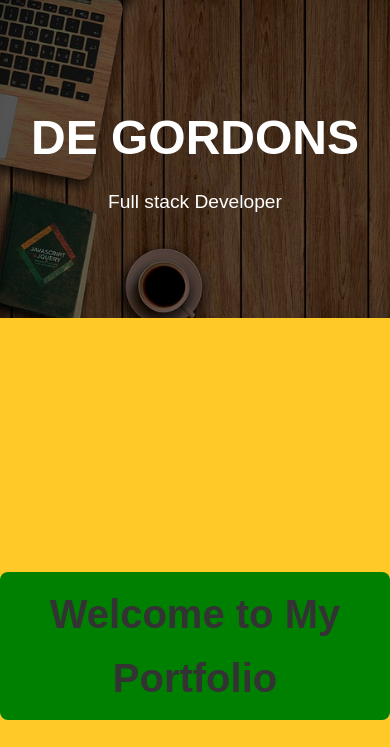
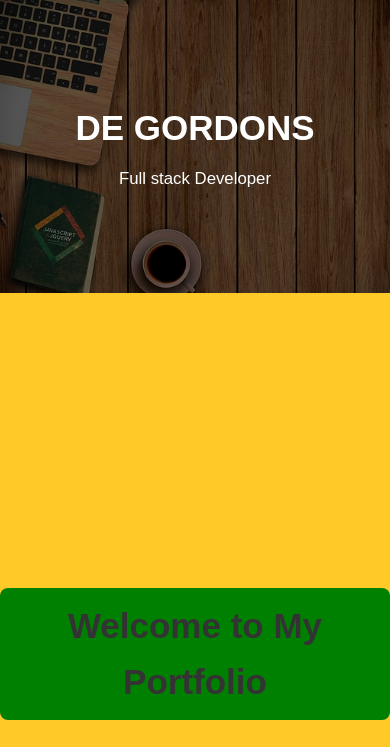
Before and after one commit to degordons/Portfoliowebpage, a plain HTML site: page index.html in a window 390 px wide. Shown: the top 747 px of the page. Drawn offline with Linux system fonts and the light colour scheme.

Commit message:
update styles.css

```diff
--- a/styles.css
+++ b/styles.css
@@ -581,3 +581,54 @@ html {
     background-color: #1e7e34;
     cursor: pointer;
 }
+
+/* Larger screens */
+@media screen and (min-width: 768px) {
+    body {
+        font-size: 18px; /* Adjust as needed */
+    }
+
+    h1 {
+        font-size: 3.5em; /* Adjust as needed */
+    }
+
+    p {
+        font-size: 1.5em; /* Adjust as needed */
+    }
+
+    /* Add more styles for larger screens if necessary */
+}
+
+/* Medium screens */
+@media screen and (max-width: 767px) {
+    body {
+        font-size: 16px; /* Adjust as needed */
+    }
+
+    h1 {
+        font-size: 3em; /* Adjust as needed */
+    }
+
+    p {
+        font-size: 1.3em; /* Adjust as needed */
+    }
+
+    /* Add more styles for medium screens if necessary */
+}
+
+/* Small screens */
+@media screen and (max-width: 576px) {
+    body {
+        font-size: 14px; /* Adjust as needed */
+    }
+
+    h1 {
+        font-size: 2.5em; /* Adjust as needed */
+    }
+
+    p {
+        font-size: 1.2em; /* Adjust as needed */
+    }
+
+    /* Add more styles for small screens if necessary */
+}
```
